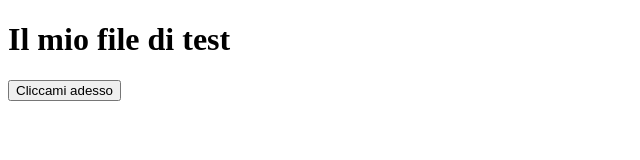
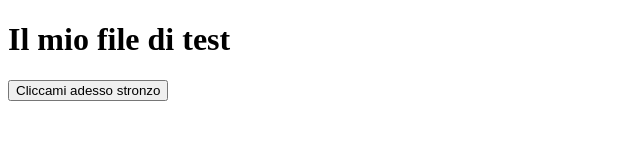
Before and after one commit to giuseppelibro8/git-test, a plain HTML site: page Index.html in a window 1280 px wide. Shown: the whole page, without its empty margins (0-640 px from the left). Drawn offline with Linux system fonts and the light colour scheme.

Commit message:
parolaccia

```diff
--- a/Index.html
+++ b/Index.html
@@ -7,6 +7,6 @@
   </head>
   <body>
     <h1>Il mio file di test</h1>
-    <button>Cliccami adesso</button>
+    <button>Cliccami adesso stronzo</button>
   </body>
 </html>
```
